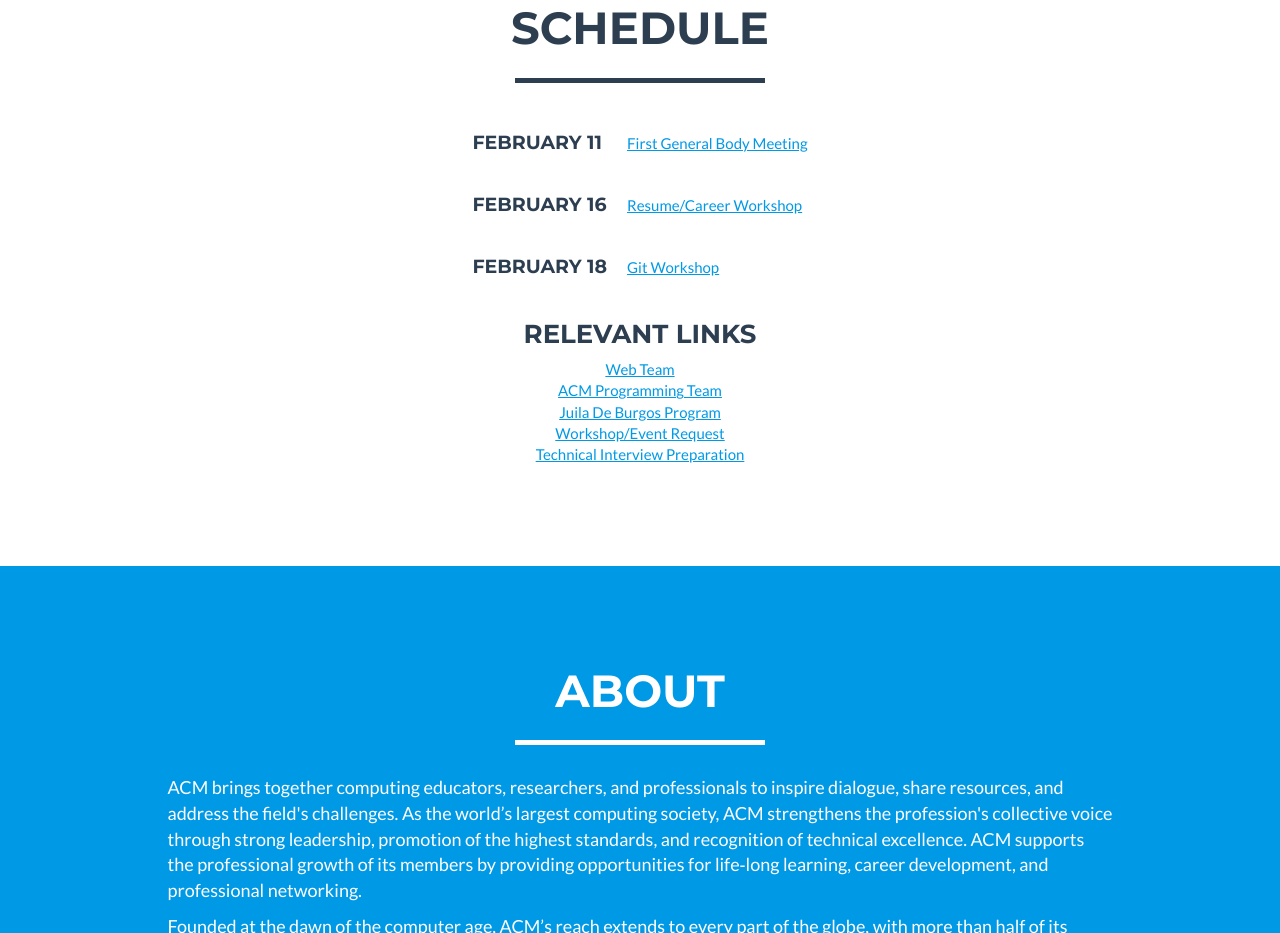
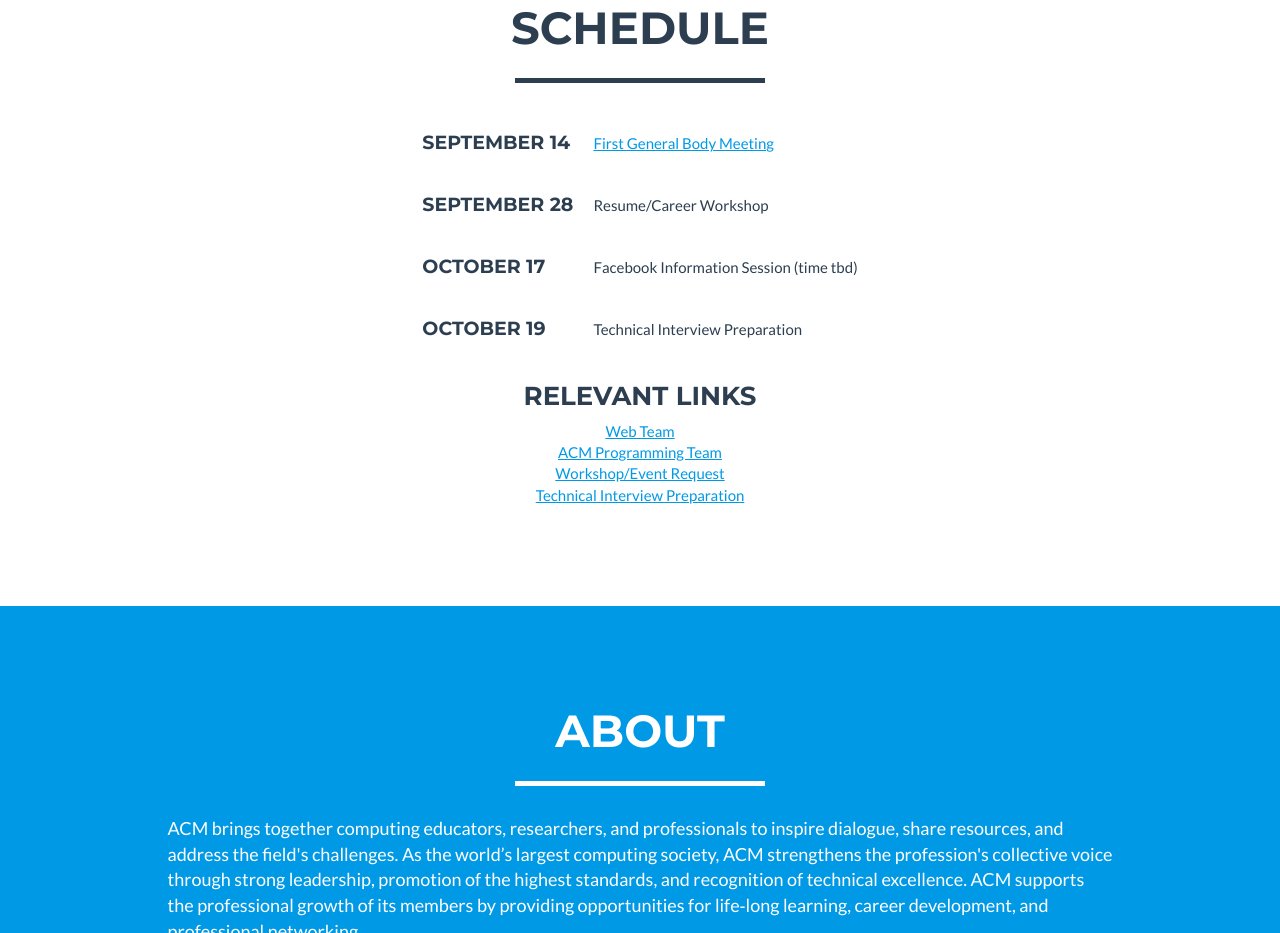
Before and after one commit to VUACM/VUACM.github.io, a plain HTML site: page index.html in a window 1280 px wide. Shown: the part 889-1822 px from the top of the page. Drawn offline with nearby package versions, Linux system fonts and the light colour scheme.

Commit message:
Updated for Fall 2016

```diff
--- a/index.html
+++ b/index.html
@@ -100,16 +100,20 @@
                 <div class="col-lg-12 text-center" style="display: flex; justify-content: center;">
                     <table>
                         <tr align="left">
-                            <td style="padding:10px;"><h4>February 11<h4></td>
+                            <td style="padding:10px;"><h4>September 14<h4></td>
                             <td style="padding:10px;"><a href="presentations/intro.html">First General Body Meeting</a></td>
                         </tr>
                         <tr align="left">
-                            <td style="padding:10px;"><h4>February 16</h4></td>
-                            <td style="padding:10px;"><a href="presentations/resume-career.html">Resume/Career Workshop</a></td>
+                            <td style="padding:10px;"><h4>September 28</h4></td>
+                            <td style="padding:10px;">Resume/Career Workshop</td>
                         </tr>
                         <tr align="left">
-                            <td style="padding:10px;"><h4>February 18</h4></td>
-                            <td style="padding:10px;"><a href="www.dsiah.com/vugit.html">Git Workshop</a></td>
+                            <td style="padding:10px;"><h4>October 17</h4></td>
+                            <td style="padding:10px;">Facebook Information Session (time tbd)</td>
+                        </tr>
+                        <tr align="left">
+                            <td style="padding:10px;"><h4>October 19</h4></td>
+                            <td style="padding:10px;">Technical Interview Preparation</td>
                         </tr>
                     </table>
 
@@ -132,9 +136,7 @@
                     <table>
                         <tr><td><a class="fragment" href="https://vuacm.typeform.com/to/HIbMUu">Web Team</a></td></tr>
                         <tr><td><a class="fragment" href="https://vuacm.typeform.com/to/hH5lay">ACM Programming Team</a></td></tr>
-                        <tr><td><a class="fragment" href="https://vuacm.typeform.com/to/QInkAI">Juila De Burgos Program</a></td></tr>
                         <tr><td><a class="fragment" href="https://vuacm.typeform.com/to/U4p0qE">Workshop/Event Request</a></td></tr>
-
                         <tr><td><a class="fragment" href="https://vuacm.typeform.com/to/ZqcdyX">Technical Interview Preparation</a></td></tr>
                     </table>
                 </div>
```
Also changed, not shown: presentations/intro.html (+9 -8 lines).
